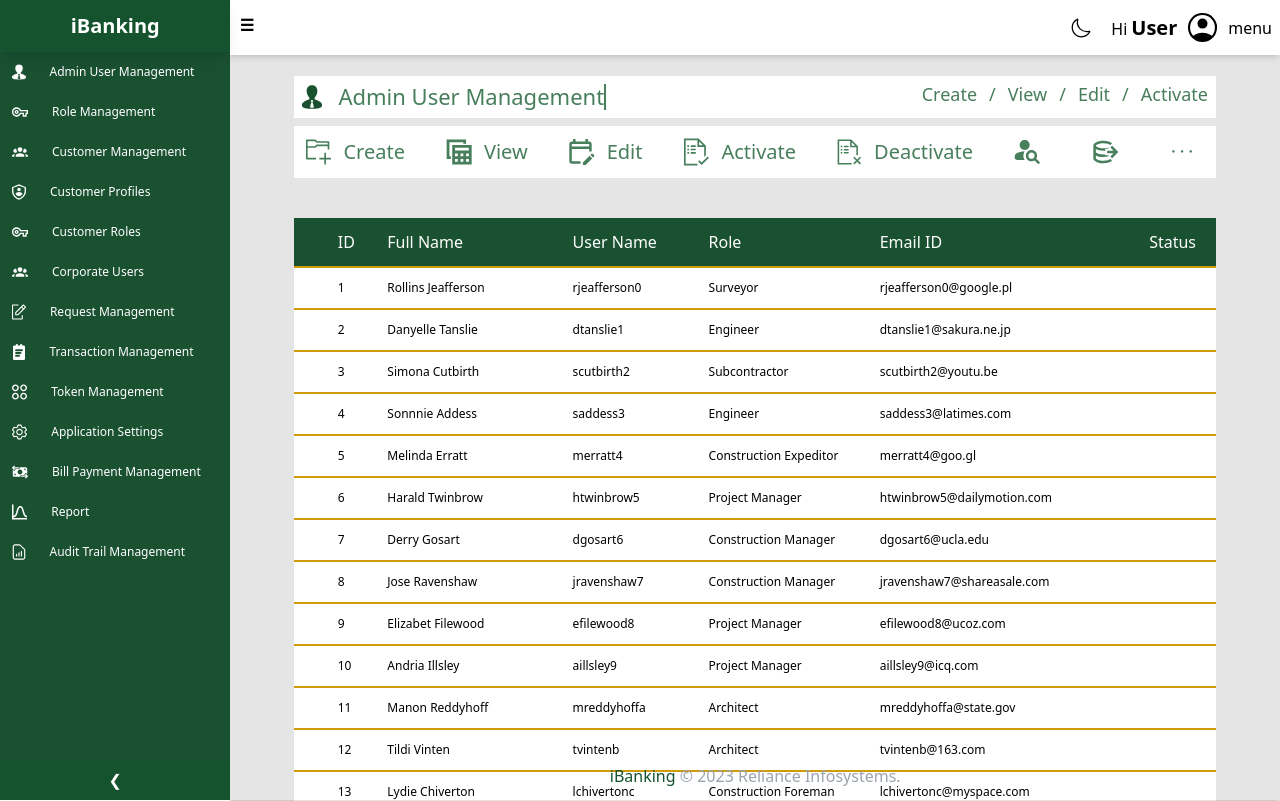
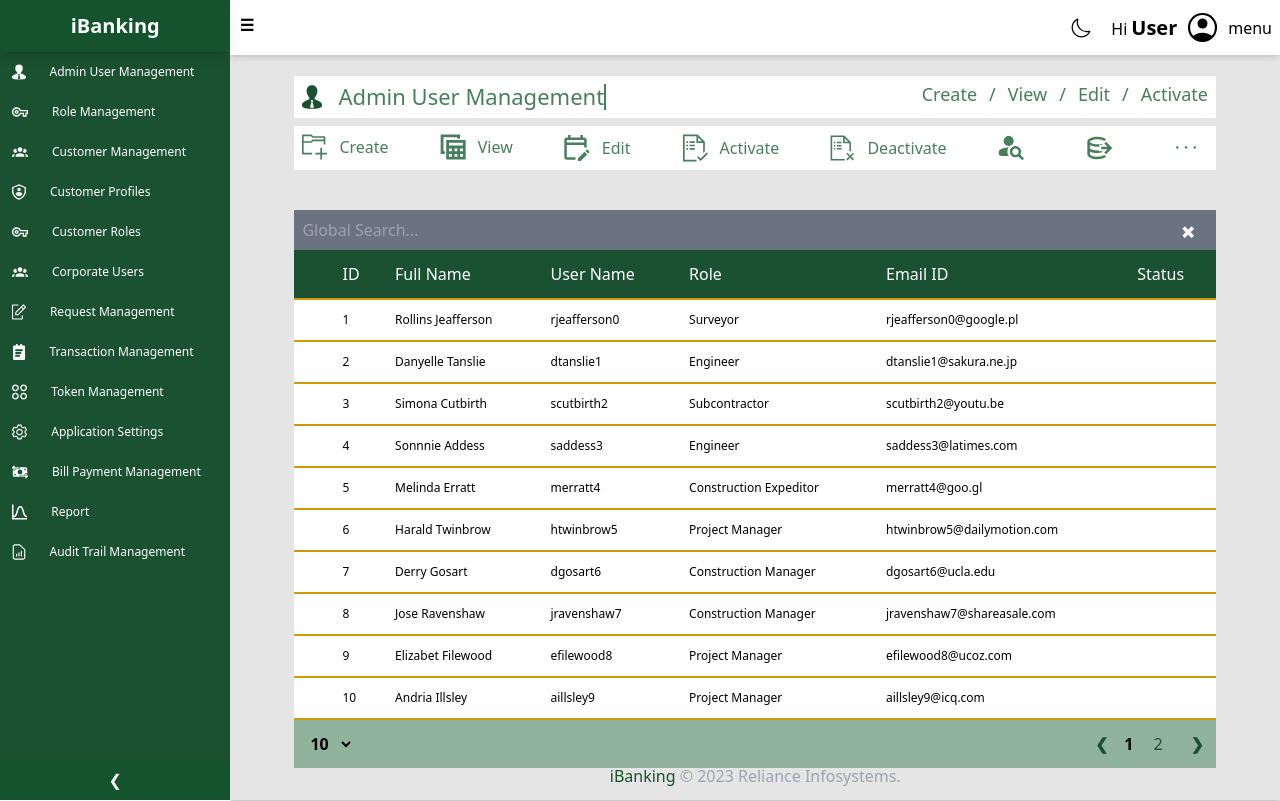
Before and after one commit to JoshAjikaze/iBanking, a React (Vite) app: page /admin/index in a window 1280 px wide. Shown: the top 801 px of the page. Built offline with nearby package versions, Linux system fonts and the light colour scheme.

Commit message:
Changes made from 19:08 02-03-2023

```diff
--- a/src/app-layouts/Layout.tsx
+++ b/src/app-layouts/Layout.tsx
@@ -84,7 +84,8 @@ const Layout = (props: any) => {
             <div className='text-3xl text-center font-bold'>
               <p className='flex'>
                 <p>This Page Is Not Available</p>
-                <p className='animate-spin text-5xl'>&#128521;</p>
+                {/* <p className='animate-spin text-5xl'>&#128527;</p> */}
+                <p className='animate-bounce text-5xl'>&#128521;</p>
               </p>
               <p className='text-lg'>Please Check Later </p>
             </div>
--- a/src/app-layouts/components/AdminUserMgt/AdminIndex.tsx
+++ b/src/app-layouts/components/AdminUserMgt/AdminIndex.tsx
@@ -1,6 +1,7 @@
 import React, { useMemo } from "react";
-import { useTable, useSortBy } from "react-table";
+import { useTable, useSortBy, useGlobalFilter, usePagination, Row } from "react-table";
 import { COLUMNS } from "../../../app-tables/columns";
+import GlobalFilter from "../../../app-tables/GlobalFilter";
 import MOCK_DATA from "../../../app-tables/MOCK_DATA.json";
 // import './table.css'
 
@@ -10,16 +11,40 @@ const AdminIndex = () => {
 
 
 
-    const { getTableProps, getTableBodyProps, headerGroups, footerGroups, rows, prepareRow } =
-        useTable({
-            columns,
-            data,
-        },
-            useSortBy
-        );
+    const {
+        getTableProps,
+        getTableBodyProps,
+        headerGroups,
+        footerGroups,
+        //@ts-ignore
+        page,
+        //@ts-ignore
+        nextPage,
+        //@ts-ignore
+        previousPage,
+        //@ts-ignore
+        canNextPage,
+        //@ts-ignore
+        canPreviousPage,
+        //@ts-ignore
+        pageOptions,
+        //@ts-ignore
+        gotoPage,
+        // @ts-ignore
+        setPageSize,
+        prepareRow,
+        state,
+        //@ts-ignore
+        setGlobalFilter
+    } = useTable({ columns, data }, useGlobalFilter, useSortBy, usePagination);
+
+    const { globalFilter, pageIndex, pageSize }: any = state
+
+    // console.log(pageOptions.length);
 
     return (
         <div>
+            <GlobalFilter filter={globalFilter} setFilter={setGlobalFilter} />
             <table className="w-full border-collapse" {...getTableBodyProps()}>
                 {/* Header of the table  */}
                 <thead className="bg-iBankingDarkGreen">
@@ -51,10 +76,10 @@ const AdminIndex = () => {
                 {/* content of the table */}
                 <tbody {...getTableBodyProps()}>
                     {
-                        rows.map(row => {
+                        page.map((row: Row<{ id: number; fullName: string; userName: string; role: string; email: string; status: null; }>) => {
                             prepareRow(row)
                             return (
-                                <tr className="border-y-2 border-iBankingLightGreen dark:border-gray-600 text-xs dark:text-white hover:font-semibold hover:bg-iBankingGreen hover:text-white hover:scale-105 dark:hover:text-black" {...row.getRowProps()}>
+                                <tr className="border-y-2 border-iBankingLightGreen dark:border-gray-600 text-xs dark:text-white hover:font-semibold hover:bg-iBankingGreen hover:text-white dark:hover:text-black" {...row.getRowProps()}>
                                     {row.cells.map((cell) => {
                                         return (
                                             <td className="p-3" {...cell.getCellProps()}>
@@ -67,24 +92,38 @@ const AdminIndex = () => {
                         })
                     }
                 </tbody>
-                {/* footer of the table */}
-                <tfoot>
-                    {footerGroups.map(footerGroup => (
-                        <tr {...footerGroup.getFooterGroupProps()}>
-                            {
-                                footerGroup.headers.map(column => (
-                                    <td {...column.getFooterProps()}>
-                                        {
-                                            column.render('Footer')
-                                        }
-                                    </td>
-                                ))
-                            }
-                        </tr>
-                    ))}
-                </tfoot>
             </table>
-            <img src="" alt="" />
+
+            <div className="flex items-center justify-between bg-[#477e5b98]">
+                <div className="pl-3">
+                    <select value={pageSize} onChange={e => setPageSize(Number(e.target.value))} className="bg-transparent font-bold">
+                        {
+                            [10, 20, 30, 50, 100].map(pageSize => (
+                                <option key={pageSize} value={pageSize}>
+                                    {pageSize}
+                                </option>
+                            ))
+                        }
+                    </select>
+                </div>
+
+                <div>
+                    <div className="p-1 w-full dark:text-white flex gap-x-2">
+                        <button onClick={() => gotoPage(0)} disabled={!canPreviousPage} className="font-black text-iBankingDarkGreen p-2">&#10094;</button>
+                        <button onClick={() => previousPage()} disabled={!canPreviousPage} className="font-black" >{pageIndex + 1}</button>
+                        <button onClick={() => {nextPage()}} disabled={!canNextPage} className={`${pageIndex >= pageOptions.length - 1 ? "text-transparent invisible" : 'p-1 px-3 text-iBankingDarkGreen hover:border border-iBankingLightGreen'}`}>{pageIndex + 2}</button>
+                        {/*  */}
+                        <button onClick={() => gotoPage(pageOptions.length - 1)} disabled={!canNextPage} className="font-black text-iBankingDarkGreen p-2">&#10095;</button>
+                    </div>
+                </div>
+            </div>
+
+            {/* <p className="px-1 hidden">
+                <span className="bg-red p-1 border">{pageIndex + 1}</span>
+                of
+                <span className="bg-red p-1 border">{pageOptions.length}</span>
+            </p> */}
+
         </div>
     );
 };
--- a/src/app-layouts/components/sharedComponents/ComponentHeader.tsx
+++ b/src/app-layouts/components/sharedComponents/ComponentHeader.tsx
@@ -41,7 +41,7 @@ interface CommandBarProps {
 export const CommandBar: FunctionComponent<CommandBarProps> = (
     { creationUrl, viewUrl, editUrl, activationAction, deactivateAction }) => {
     return (
-        <section className="mt-2 p-2 bg-white w-full dark:bg-gray-900 text-iBankingGreen dark:text-white flex justify-between">
+        <section className="mt-2 p-1 bg-white w-full dark:bg-gray-900 text-iBankingGreen dark:text-white flex justify-between">
             <Link to={creationUrl}><BtnComponent name="Create" image={create} /></Link>
             <Link to={viewUrl}><BtnComponent name="View" image={view} /></Link>
             <Link to={editUrl}><BtnComponent name="Edit" image={edit} /></Link>
@@ -56,7 +56,7 @@ export const CommandBar: FunctionComponent<CommandBarProps> = (
 
 function BtnComponent(props: any) {
     return (
-        <button className="p-1 text-iBankingGreen dark:text-white text-xl font-light flex gap-3 items-center justify-center hover:bg-sky-500">
+        <button className="p-1 text-iBankingGreen dark:text-white text-base hover:scale-105 hover:border duration-300 ease-in-out font-light flex gap-3 items-center justify-center">
             {/* icon span */}
             <span>
                 <img src={props.image} alt="" />
--- a/src/app-redux/togglers/sidebarToggler.ts
+++ b/src/app-redux/togglers/sidebarToggler.ts
@@ -14,10 +14,6 @@ export const counterSlice = createSlice({
   initialState,
   reducers: {
     showSidebar: (state) => {
-      // Redux Toolkit allows us to write "mutating" logic in reducers. It
-      // doesn't actually mutate the state because it uses the Immer library,
-      // which detects changes to a "draft state" and produces a brand new
-      // immutable state based off those changes
       state.value = true
     },
     hideSidebar: (state) => {
--- /dev/null
+++ b/src/app-tables/ColumnFilter.tsx
@@ -0,0 +1,17 @@
+import { FunctionComponent } from "react"
+
+interface FilterProps{
+  column: any,
+}
+
+const ColumnFilter: FunctionComponent<FilterProps> = ({ column }) => {
+  const {filterValue, setFilter} = column
+  return (
+    <div className="relative w-full bg-gray-500 text-white p-1">
+      <p className="absolute right-5 top-2 cursor-pointer text-lg hover:animate-spin text-white rotate-45">&#10010;</p>
+      <input value={filterValue || ''} onChange={e => setFilter(e.target.value)} placeholder="Global Search..." className="focus:outline-none p-1 w-full rounded-md bg-transparent"/>
+    </div>
+  )
+}
+
+export default ColumnFilter
--- /dev/null
+++ b/src/app-tables/GlobalFilter.tsx
@@ -0,0 +1,17 @@
+import { FunctionComponent } from "react"
+
+interface FilterProps{
+  filter: any,
+  setFilter: any
+}
+
+const GlobalFilter:FunctionComponent<FilterProps> = ({ filter, setFilter }) => {
+  return (
+    <div className="relative w-full bg-gray-500 text-white p-1">
+      <p className="absolute right-5 top-2 cursor-pointer text-lg hover:animate-spin text-white rotate-45">&#10010;</p>
+      <input value={filter || ''} onChange={e => setFilter(e.target.value)} placeholder="Global Search..." className="focus:outline-none p-1 w-full rounded-md bg-transparent"/>
+    </div>
+  )
+}
+
+export default GlobalFilter
--- a/src/app-tables/columns.ts
+++ b/src/app-tables/columns.ts
@@ -2,7 +2,6 @@ export const COLUMNS = [
     {
         Header: ' ',
         accessor: '',
-
     },
     {
         Header: 'ID',
```
